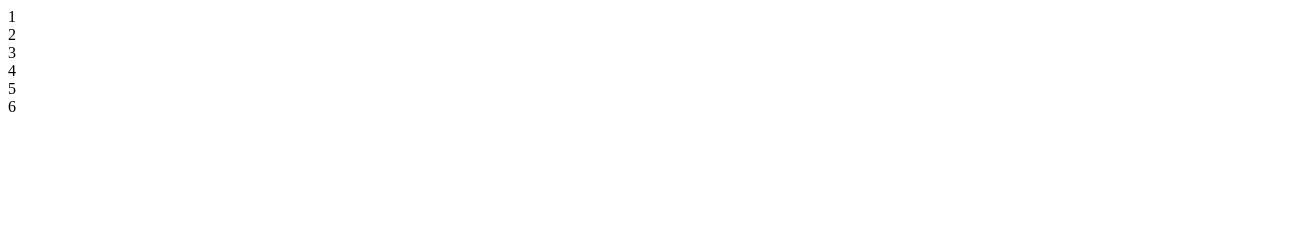
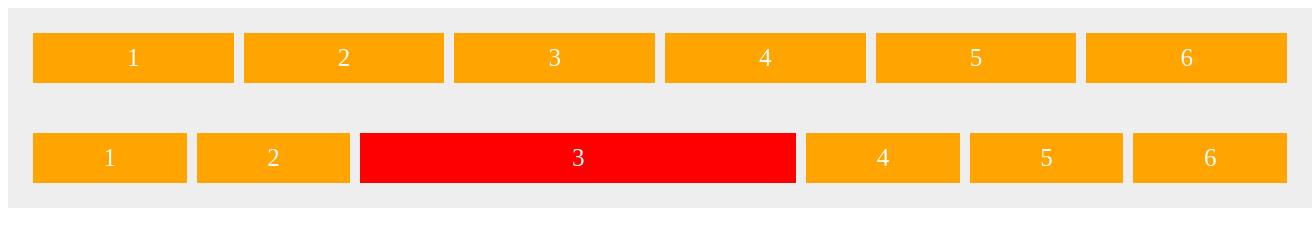
Before and after one commit to anhtuan3996/css-flex, a plain HTML site: page flex-grow.html in a window 1280 px wide. Shown: the whole page, 1312 px wide, since content can reach past the window. Drawn offline with Linux system fonts and the light colour scheme.

Commit message:
another happy commit

```diff
--- a/flex-grow.html
+++ b/flex-grow.html
@@ -4,6 +4,58 @@
     <meta charset="UTF-8">
     <meta name="viewport" content="width=device-width, initial-scale=1.0">
     <title>Document</title>
+    <style>
+      .box {
+        display: flex;
+        width: 100%;
+        height: auto;
+        padding: 20px;
+        background-color: #eee;
+        flex-direction: row;
+      }
+      .item {
+        flex-grow: 999;
+        width: 120px;
+        height: 50px;
+        display: flex;
+        align-items: center;
+        justify-content: center;
+        font-size: 25px;
+        color: white;
+        text-align: center;
+        word-wrap: break-word;
+        background-color: #ffa400;
+        margin: 5px;
+      }
+
+      .box2 {
+        display: flex;
+        width: 100%;
+        height: auto;
+        padding: 20px;
+        background-color: #eee;
+        flex-direction: row;
+      }
+
+      .item2 {
+        flex-grow: 1;
+        height: 50px;
+        display: flex;
+        align-items: center;
+        justify-content: center;
+        font-size: 25px;
+        color: white;
+        text-align: center;
+        word-wrap: break-word;
+        background-color: #ffa400;
+        margin: 5px;
+      }
+      .item2:nth-of-type(3) {
+        flex-grow: 3;
+        background-color: red;
+      }
+
+    </style>
 </head>
 <body>
 
@@ -15,5 +67,13 @@
       <div class="item">5</div>
       <div class="item">6</div>
   </div>
+  <div class="box2">
+    <div class="item2">1</div>
+    <div class="item2">2</div>
+    <div class="item2">3</div>
+    <div class="item2">4</div>
+    <div class="item2">5</div>
+    <div class="item2">6</div>
+</div>
 </body>
 </html>
```
Also changed, not shown: flex.html (added, +46 -0 lines), flex-shrink.html (added), 3 other files. Lines whose indentation alone changed are shown as unchanged.
